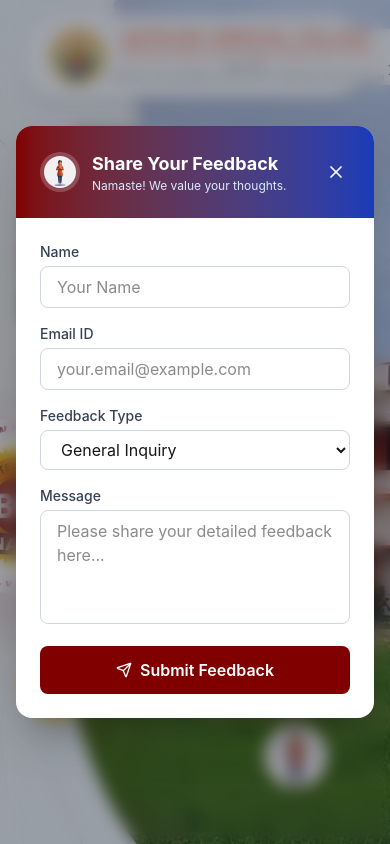
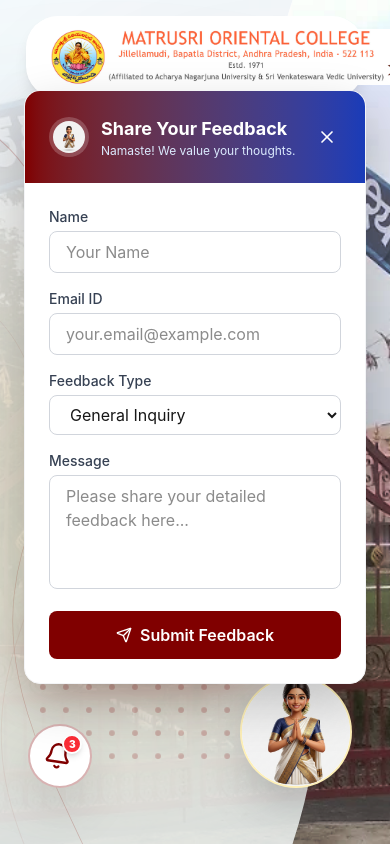
Before and after one commit to bhargavchukkapallu/MOC-college, a React (Vite) app: page / in a window 390 px wide. Both pictures are taken after a click on the button "Namaste! Feedback". Shown: the top 844 px of the page. Built offline with nearby package versions, Linux system fonts and the light colour scheme.

Commit message:
feat: implement responsive Navbar with mega menus, layout components, and global styling

```diff
--- a/src/App.jsx
+++ b/src/App.jsx
@@ -3,6 +3,7 @@ import { HashRouter as Router, Routes, Route } from 'react-router-dom';
 import Navbar from './components/layout/Navbar';
 import Footer from './components/layout/Footer';
 import FloatingFeedback from './components/ui/FloatingFeedback';
+import FloatingNotifications from './components/ui/FloatingNotifications';
 import Home from './pages/Home';
 import About from './pages/About';
 import Academics from './pages/Academics';
@@ -25,6 +26,7 @@ function App() {
         </main>
         <Footer />
         <FloatingFeedback />
+        <FloatingNotifications />
       </div>
     </Router>
   );
--- a/src/components/home/HeroSection.jsx
+++ b/src/components/home/HeroSection.jsx
@@ -1,14 +1,62 @@
-import React from 'react';
-import { motion } from 'framer-motion';
+import React, { useState, useEffect } from 'react';
+import { motion, AnimatePresence } from 'framer-motion';
 import { ArrowRight, Phone, GraduationCap, Award } from 'lucide-react';
 import { Link } from 'react-router-dom';
 
+const heroBackgrounds = [
+    'images/MOC-Building.jpg',
+    'images/mog-gate.jpg',
+    'images/MOC-Library-2.jpg',
+    'images/moc-lab.jpg'
+];
+
 const HeroSection = () => {
+    const [currentBg, setCurrentBg] = useState(0);
+
+    useEffect(() => {
+        const timer = setInterval(() => {
+            setCurrentBg((prev) => (prev + 1) % heroBackgrounds.length);
+        }, 5000);
+        return () => clearInterval(timer);
+    }, []);
     return (
-        <section className="relative h-screen w-full overflow-hidden bg-[#f3f9ff]">
-            {/* Decorative Background Elements */}
-            <div className="absolute inset-0 pointer-events-none z-0">
-                {/* Animated Circuit Lines */}
+        <section className="relative h-screen w-full overflow-hidden bg-brand-dark">
+            {/* 1. Full-Width Background Image Carousel */}
+            <div className="absolute inset-0 z-0 bg-brand-dark">
+                <AnimatePresence>
+                    <motion.img
+                        key={currentBg}
+                        initial={{ opacity: 0, scale: 1.05 }}
+                        animate={{ opacity: 1, scale: 1 }}
+                        exit={{ opacity: 0 }}
+                        transition={{ duration: 1.5, ease: "easeInOut" }}
+                        src={`${import.meta.env.BASE_URL}${heroBackgrounds[currentBg]}`}
+                        alt="MOC Campus Background"
+                        className="absolute inset-0 w-full h-full object-cover"
+                    />
+                </AnimatePresence>
+                <div className="absolute inset-0 bg-brand-dark/30 mix-blend-overlay z-10 pointer-events-none"></div>
+            </div>
+
+            {/* 2. Left Side Transparent SVG Mask Overlay */}
+            <div className="absolute top-0 left-0 w-full lg:w-[65%] h-full z-10 pointer-events-none">
+                <svg className="absolute w-0 h-0">
+                    <defs>
+                        <clipPath id="heroLeftMask" clipPathUnits="objectBoundingBox">
+                            {/* Single Wave Mask */}
+                            <path d="M0,0 L0,1 L0.75,1 C1,0.65 0.5,0.35 0.75,0 L0,0 Z" />
+                        </clipPath>
+                    </defs>
+                </svg>
+
+                <motion.div
+                    initial={{ x: -100, opacity: 0 }}
+                    animate={{ x: 0, opacity: 1 }}
+                    transition={{ duration: 1.5, ease: "easeOut" }}
+                    className="w-full h-full bg-[#f3f9ff]/85 relative shadow-[50px_0_100px_rgba(0,0,0,0.1)] pointer-events-auto"
+                    style={{ clipPath: 'url(#heroLeftMask)' }}
+                >
+                    {/* Decorative Background Elements moved inside the mask */}
                     <svg className="absolute top-0 left-0 w-full h-full opacity-20" viewBox="0 0 1000 1000" fill="none" preserveAspectRatio="none">
                         <motion.path
                             initial={{ pathLength: 0, opacity: 0 }}
@@ -25,7 +73,6 @@ const HeroSection = () => {
                             transition={{ delay: 2.5 }}
                             cx="300" cy="1100" r="5" fill="var(--color-brand-primary)"
                         />
-
                         <motion.path
                             initial={{ pathLength: 0, opacity: 0 }}
                             animate={{ pathLength: 1, opacity: 0.6 }}
@@ -37,13 +84,24 @@ const HeroSection = () => {
                     </svg>
 
                     {/* Ambient Glows */}
-                <div className="absolute top-[10%] left-[10%] w-[30rem] h-[30rem] bg-brand-primary/5 rounded-full blur-[120px]"></div>
-                <div className="absolute bottom-[10%] right-[40%] w-[40rem] h-[40rem] bg-brand-secondary/10 rounded-full blur-[150px]"></div>
+                    <div className="absolute top-[10%] left-[10%] w-[30rem] h-[30rem] bg-brand-primary/10 rounded-full blur-[120px]"></div>
+                    <div className="absolute bottom-[10%] right-[10%] w-[30rem] h-[30rem] bg-brand-secondary/20 rounded-full blur-[150px]"></div>
+
+                    {/* Dotted Grid Pattern inside left mask */}
+                    <div className="absolute bottom-[10%] left-[10%] w-48 h-48 opacity-20 pointer-events-none">
+                        <svg width="100%" height="100%" viewBox="0 0 100 100">
+                            <pattern id="gridDots" x="0" y="0" width="12" height="12" patternUnits="userSpaceOnUse">
+                                <circle cx="2" cy="2" r="1.5" fill="var(--color-brand-primary)" />
+                            </pattern>
+                            <rect width="100" height="100" fill="url(#gridDots)" />
+                        </svg>
+                    </div>
+                </motion.div>
             </div>
 
-            <div className="container mx-auto h-full px-6 lg:px-16 flex items-center relative z-10">
-                <div className="w-full lg:w-[58%] flex flex-col items-start gap-6 lg:gap-10">
-
+            {/* 3. Text Content */}
+            <div className="container mx-auto h-full px-6 lg:px-16 flex items-center relative z-20 pointer-events-none">
+                <div className="w-full lg:w-[55%] flex flex-col items-start gap-6 lg:gap-10 pointer-events-auto">
                     {/* Elite Tagline */}
                     <motion.div
                         initial={{ opacity: 0, x: -30 }}
@@ -87,7 +145,7 @@ const HeroSection = () => {
                         initial={{ opacity: 0, y: 30 }}
                         animate={{ opacity: 1, y: 0 }}
                         transition={{ duration: 0.8, delay: 0.4 }}
-                        className="text-gray-500 text-lg lg:text-2xl max-w-2xl leading-relaxed font-medium"
+                        className="text-gray-600 text-lg lg:text-2xl max-w-2xl leading-relaxed font-medium"
                     >
                         Nurturing Vedic knowledge and Oriental studies since 1971. We blend timeless heritage with modern academic brilliance to shape tomorrow's scholars.
                     </motion.p>
@@ -107,7 +165,7 @@ const HeroSection = () => {
                             <ArrowRight className="w-6 h-6 group-hover:translate-x-2 transition-transform" />
                         </Link>
 
-                        <div className="flex items-center gap-6 group cursor-pointer">
+                        {/* <div className="flex items-center gap-6 group cursor-pointer">
                             <div className="w-16 h-16 bg-brand-secondary rounded-full flex items-center justify-center text-brand-primary shadow-xl group-hover:scale-110 transition-transform relative">
                                 <Phone className="w-8 h-8" />
                                 <div className="absolute inset-0 rounded-full animate-ping bg-brand-secondary/40 -z-10"></div>
@@ -116,62 +174,18 @@ const HeroSection = () => {
                                 <p className="text-xs text-gray-400 font-black uppercase tracking-[0.2em]">Need Help?</p>
                                 <p className="text-brand-dark font-black text-xl lg:text-2xl group-hover:text-brand-primary transition-colors">+91 77889 90685</p>
                             </div>
-                        </div>
+                        </div> */}
                     </motion.div>
                 </div>
             </div>
 
-            {/* Right Side: Hero Image with Masterpiece Mask */}
-            <div className="absolute top-0 right-0 w-full lg:w-[50%] h-full z-20 pointer-events-none lg:pointer-events-auto">
-                <div className="relative w-full h-full">
-
-                    {/* Custom SVG Mask Definition */}
-                    <svg className="absolute w-0 h-0">
-                        <defs>
-                            <clipPath id="heroMasterMask" clipPathUnits="objectBoundingBox">
-                                <path d="M1,0 L1,1 L0.35,1 C0.1,0.85 0.05,0.5 0.3,0.3 C0.45,0.15 0.25,0 0.3,0 L1,0 Z" />
-                            </clipPath>
-                        </defs>
-                    </svg>
-
-                    {/* Image Container */}
-                    <motion.div
-                        initial={{ x: 100, opacity: 0 }}
-                        animate={{ x: 0, opacity: 1 }}
-                        transition={{ duration: 1.5, ease: "easeOut" }}
-                        className="w-full h-full bg-brand-primary/5 overflow-hidden relative shadow-[-50px_0_100px_rgba(0,0,0,0.05)]"
-                        style={{ clipPath: 'url(#heroMasterMask)' }}
-                    >
-                        <motion.img
-                            initial={{ scale: 1.3, rotate: 2 }}
-                            animate={{ scale: 1, rotate: 0 }}
-                            transition={{ duration: 3 }}
-                            src={`${import.meta.env.BASE_URL}images/MOC-Building.jpg`}
-                            alt="MOC Campus"
-                            className="w-full h-full object-cover"
-                        />
-                        {/* Cinematic Overlays */}
-                        <div className="absolute inset-0 bg-gradient-to-r from-brand-primary/15 via-transparent to-transparent"></div>
-                        <div className="absolute inset-0 bg-brand-dark/5 mix-blend-overlay"></div>
-
-                        {/* Dotted Grid Pattern */}
-                        <div className="absolute bottom-[15%] left-[20%] w-48 h-48 opacity-30 pointer-events-none">
-                            <svg width="100%" height="100%" viewBox="0 0 100 100">
-                                <pattern id="gridDots" x="0" y="0" width="12" height="12" patternUnits="userSpaceOnUse">
-                                    <circle cx="2" cy="2" r="1.5" fill="var(--color-brand-secondary)" />
-                                </pattern>
-                                <rect width="100" height="100" fill="url(#gridDots)" />
-                            </svg>
-                        </div>
-                    </motion.div>
-
-                    {/* Award Badge - Positioned on the wave edge */}
-                    <div className="absolute top-[60%] left-[5%] -translate-y-1/2 -translate-x-1/2 lg:-translate-x-1/4 z-30">
+            {/* 4. Award Badge - Positioned on the wave edge of the left mask */}
+            <div className="absolute bottom-[20%] left-[45%] lg:bottom-[0px] lg:left-[52%] -translate-y-1/2 -translate-x-1/2 z-30 opacity-90 lg:opacity-100 pointer-events-auto">
                 <motion.div
                     initial={{ scale: 0, rotate: -45 }}
                     animate={{ scale: 1, rotate: 0 }}
                     transition={{ delay: 1.2, type: "spring", stiffness: 100 }}
-                            className="relative w-48 h-48 lg:w-64 lg:h-64 drop-shadow-[0_20px_50px_rgba(128,0,0,0.2)]"
+                    className="relative w-32 h-32 md:w-40 md:h-40 lg:w-64 lg:h-64 drop-shadow-[0_20px_50px_rgba(128,0,0,0.2)]"
                 >
                     <motion.div
                         animate={{ rotate: 360 }}
@@ -191,13 +205,11 @@ const HeroSection = () => {
                         </svg>
                     </motion.div>
                     <div className="absolute inset-0 flex items-center justify-center">
-                                <div className="w-38 h-38 lg:w-38 lg:h-38 rounded-full flex flex-col items-center justify-center shadow-inner border-[6px] border-white text-white">
-                                    <img src={`${import.meta.env.BASE_URL}MOC-Naac-B.png`} alt="NAAC-B++" />
+                        <div className="w-[75%] h-[75%] rounded-full flex flex-col items-center justify-center shadow-inner border-[4px] lg:border-[6px] border-white text-white overflow-hidden bg-white">
+                            <img src={`${import.meta.env.BASE_URL}MOC-Naac-B.png`} alt="NAAC-B++" className="w-[80%] h-[80%] object-contain" />
                         </div>
                     </div>
                 </motion.div>
-                    </div>
-                </div>
             </div>
 
             {/* Floating Scroll Indicator */}
@@ -205,7 +217,7 @@ const HeroSection = () => {
                 initial={{ opacity: 0 }}
                 animate={{ opacity: 1 }}
                 transition={{ delay: 2 }}
-                className="absolute bottom-8 left-12 hidden lg:flex flex-col items-center gap-4 z-30"
+                className="absolute bottom-8 left-12 hidden lg:flex flex-col items-center gap-4 z-30 pointer-events-none"
             >
                 <div className="flex flex-col items-center gap-2">
                     <motion.div
--- a/src/components/layout/Navbar.jsx
+++ b/src/components/layout/Navbar.jsx
@@ -57,12 +57,12 @@ const Navbar = () => {
   return (
     <header className="fixed w-full z-50 transition-all duration-300 pt-4 lg:pt-6 pointer-events-none">
       <div className={`mx-auto transition-all duration-500 ease-in-out pointer-events-auto ${scrolled
-          ? 'max-w-full px-0 -mt-4 lg:-mt-6'
-          : 'max-w-[95%] lg:max-w-[90%] px-4 sm:px-6'
+        ? 'max-w-full px-0 -mt-4 lg:-mt-6'
+        : 'max-w-[95%] lg:max-w-[90%] px-4 sm:px-6'
         }`}>
-        <nav className={`transition-all duration-500 ease-in-out ${scrolled
-            ? 'bg-white shadow-xl p-3 border-b border-gray-100 rounded-none'
-            : 'bg-white/95 backdrop-blur-md shadow-lg py-3 lg:py-4 px-6 lg:px-10 rounded-[2rem] lg:rounded-full border border-white/20'
+        <nav className={`transition-all bg-white duration-500 ease-in-out ${scrolled
+          ? 'shadow-xl p-3 border-b border-gray-100 rounded-none'
+          : 'backdrop-blur-md shadow-lg py-3 lg:py-4 px-6 lg:px-10 rounded-[2rem] lg:rounded-full border border-white/20'
           }`}>
           <div className="flex justify-between items-center">
             {/* Logo */}
--- a/src/components/ui/FloatingFeedback.jsx
+++ b/src/components/ui/FloatingFeedback.jsx
@@ -33,8 +33,8 @@ const FloatingFeedback = () => {
     <>
       {/* Floating Button */}
       <motion.button
-        className="fixed bottom-6 right-6 z-50 group flex flex-col items-center justify-center focus:outline-none"
-        onClick={() => setIsOpen(true)}
+        className="fixed bottom-6 right-6 z-50 group flex flex-col items-center justify-center focus:outline-none cursor-pointer"
+        onClick={() => setIsOpen(!isOpen)}
         whileHover={{ scale: 1.05 }}
         whileTap={{ scale: 0.95 }}
       >
@@ -43,11 +43,11 @@ const FloatingFeedback = () => {
           <div className="absolute inset-0 bg-brand-secondary rounded-full animate-ping opacity-70"></div>
 
           {/* Namaste Character Icon */}
-          <div className="relative w-16 h-16 bg-white rounded-full shadow-2xl flex items-center justify-center overflow-hidden border-2 border-brand-secondary/30 group-hover:border-brand-secondary transition-colors duration-300">
+          <div className="relative w-28 h-28 bg-white rounded-full shadow-2xl flex items-center justify-center overflow-hidden border-2 border-brand-secondary/30 group-hover:border-brand-secondary transition-colors duration-300">
             <img
               src={`${import.meta.env.BASE_URL}namaste_icon.png`}
               alt="Feedback"
-              className="w-[120%] h-[120%] object-cover object-center"
+              className="w-[140%] h-[140%] object-cover object-center"
               title="Namaste! Click to share feedback"
             />
           </div>
@@ -59,20 +59,20 @@ const FloatingFeedback = () => {
         </span>
       </motion.button>
 
-      {/* Feedback Modal */}
+      {/* Feedback Popover */}
       <AnimatePresence>
         {isOpen && (
-          <motion.div
-            initial={{ opacity: 0 }}
-            animate={{ opacity: 1 }}
-            exit={{ opacity: 0 }}
-            className="fixed inset-0 z-[60] flex items-center justify-center p-4 bg-gray-900/40 backdrop-blur-sm"
-          >
+          <>
+            <div
+              className="fixed inset-0 z-[55]"
+              onClick={() => setIsOpen(false)}
+            />
             <motion.div
-              initial={{ scale: 0.9, opacity: 0, y: 20 }}
+              initial={{ scale: 0.8, opacity: 0, y: 20 }}
               animate={{ scale: 1, opacity: 1, y: 0 }}
-              exit={{ scale: 0.9, opacity: 0, y: 20 }}
-              className="bg-white rounded-2xl shadow-2xl w-full max-w-md overflow-hidden"
+              exit={{ scale: 0.8, opacity: 0, y: 20 }}
+              style={{ originX: 1, originY: 1 }}
+              className="fixed bottom-[160px] right-6 z-[60] bg-white rounded-2xl shadow-[0_20px_50px_rgba(0,0,0,0.2)] border border-gray-100 w-[calc(100vw-3rem)] sm:w-[400px] overflow-hidden"
             >
               <div className="bg-gradient-to-r from-brand-primary to-blue-800 p-6 flex justify-between items-center text-white">
                 <div className="flex items-center gap-3">
@@ -175,7 +175,7 @@ const FloatingFeedback = () => {
                 )}
               </div>
             </motion.div>
-          </motion.div>
+          </>
         )}
       </AnimatePresence>
     </>
--- /dev/null
+++ b/src/components/ui/FloatingNotifications.jsx
@@ -0,0 +1,166 @@
+import React, { useState } from 'react';
+import { motion, AnimatePresence } from 'framer-motion';
+import { Bell, X, ChevronRight, Sparkles } from 'lucide-react';
+import { Link } from 'react-router-dom';
+
+const notifications = [
+  {
+    id: 1,
+    title: "Admissions Open for 2025",
+    date: "May 01, 2025",
+    type: "new",
+    desc: "Applications are now open for BA, B.Com, and traditional Oriental studies courses."
+  },
+  {
+    id: 2,
+    title: "Sanskrit Workshop",
+    date: "May 10, 2025",
+    type: "event",
+    desc: "Join our 3-day intensive workshop on spoken Sanskrit and ancient literature."
+  },
+  {
+    id: 3,
+    title: "Exam Timetable Released",
+    date: "April 28, 2025",
+    type: "update",
+    desc: "Semester end examination schedule is now available on the student portal."
+  }
+];
+
+const FloatingNotifications = () => {
+  const [isOpen, setIsOpen] = useState(false);
+  const [hasUnread, setHasUnread] = useState(true);
+
+  const handleOpen = () => {
+    setIsOpen(!isOpen);
+    if (!isOpen) {
+      setHasUnread(false);
+    }
+  };
+
+  return (
+    <>
+      {/* Floating Button */}
+      <motion.button
+        className="fixed bottom-6 left-6 z-50 group flex flex-col items-center justify-center focus:outline-none cursor-pointer"
+        onClick={handleOpen}
+        whileHover={{ scale: 1.05 }}
+        whileTap={{ scale: 0.95 }}
+      >
+        <div className="relative">
+          {/* Animated pulse for unread */}
+          {hasUnread && (
+            <div className="absolute inset-0 bg-brand-primary rounded-full animate-ping opacity-60"></div>
+          )}
+
+          {/* Icon Wrapper */}
+          <div className={`relative w-16 h-16 rounded-full shadow-2xl flex items-center justify-center overflow-hidden border-2 transition-colors duration-300 ${
+            isOpen ? 'bg-brand-primary border-brand-primary text-white' : 'bg-white border-brand-primary/30 text-brand-primary group-hover:border-brand-primary'
+          }`}>
+            <motion.div
+              animate={{ rotate: hasUnread ? [0, -20, 20, -15, 15, 0] : 0 }}
+              transition={{ duration: 1, repeat: hasUnread ? Infinity : 0, repeatDelay: 2 }}
+              className="origin-top"
+            >
+              <Bell className="w-7 h-7" />
+            </motion.div>
+
+            {/* Numeric Unread Badge */}
+            {hasUnread && (
+              <div className="absolute top-2 right-2 w-5 h-5 bg-red-500 rounded-full border-2 border-white flex items-center justify-center shadow-md">
+                <span className="text-white text-[10px] font-black leading-none">{notifications.length}</span>
+              </div>
+            )}
+          </div>
+        </div>
+
+        {/* Tooltip */}
+        <span className="mt-2 px-3 py-1 bg-brand-dark text-white text-xs font-semibold rounded-full shadow-lg opacity-0 group-hover:opacity-100 transition-opacity duration-300 translate-y-1">
+          Updates
+        </span>
+      </motion.button>
+
+      {/* Notifications Popover */}
+      <AnimatePresence>
+        {isOpen && (
+          <>
+            <div
+              className="fixed inset-0 z-[55]"
+              onClick={() => setIsOpen(false)}
+            />
+            <motion.div
+              initial={{ scale: 0.8, opacity: 0, y: 20 }}
+              animate={{ scale: 1, opacity: 1, y: 0 }}
+              exit={{ scale: 0.8, opacity: 0, y: 20 }}
+              style={{ originX: 0, originY: 1 }}
+              className="fixed bottom-[110px] left-6 z-[60] bg-white rounded-2xl shadow-[0_20px_50px_rgba(0,0,0,0.2)] border border-gray-100 w-[calc(100vw-3rem)] sm:w-[380px] overflow-hidden flex flex-col"
+            >
+              {/* Header */}
+              <div className="bg-brand-dark p-6 flex justify-between items-center text-white relative overflow-hidden">
+                <div className="absolute top-0 right-0 w-32 h-32 bg-brand-primary/20 rounded-full blur-2xl transform translate-x-1/2 -translate-y-1/2"></div>
+                <div className="relative z-10">
+                  <div className="flex items-center gap-2 mb-1">
+                    <Sparkles className="w-5 h-5 text-brand-secondary" />
+                    <h3 className="font-bold text-lg">News & Updates</h3>
+                  </div>
+                  <p className="text-gray-400 text-xs">Stay connected with MOC</p>
+                </div>
+                <button
+                  onClick={() => setIsOpen(false)}
+                  className="relative z-10 p-2 hover:bg-white/10 rounded-full transition-colors"
+                >
+                  <X className="w-5 h-5" />
+                </button>
+              </div>
+
+              {/* List */}
+              <div className="max-h-[60vh] overflow-y-auto custom-scrollbar p-2">
+                {notifications.map((item, idx) => (
+                  <motion.div
+                    initial={{ opacity: 0, x: -20 }}
+                    animate={{ opacity: 1, x: 0 }}
+                    transition={{ delay: idx * 0.1 }}
+                    key={item.id}
+                    className="p-4 hover:bg-gray-50 rounded-xl transition-colors cursor-pointer group border-b border-gray-50 last:border-0"
+                  >
+                    <div className="flex justify-between items-start mb-2">
+                      <span className={`text-[10px] font-black uppercase tracking-wider px-2 py-1 rounded-md ${
+                        item.type === 'new' ? 'bg-green-100 text-green-700' :
+                        item.type === 'event' ? 'bg-brand-secondary/20 text-brand-dark' :
+                        'bg-blue-100 text-blue-700'
+                      }`}>
+                        {item.type}
+                      </span>
+                      <span className="text-xs text-gray-400 font-medium flex items-center gap-1">
+                        {item.date}
+                      </span>
+                    </div>
+                    <h4 className="font-bold text-gray-900 mb-1 group-hover:text-brand-primary transition-colors">
+                      {item.title}
+                    </h4>
+                    <p className="text-sm text-gray-500 leading-relaxed">
+                      {item.desc}
+                    </p>
+                  </motion.div>
+                ))}
+              </div>
+
+              {/* Footer */}
+              <div className="p-4 border-t border-gray-100 bg-gray-50">
+                <Link
+                  to="/about"
+                  onClick={() => setIsOpen(false)}
+                  className="flex items-center justify-center gap-2 text-sm font-bold text-brand-primary hover:text-brand-dark transition-colors"
+                >
+                  View All Announcements <ChevronRight className="w-4 h-4" />
+                </Link>
+              </div>
+            </motion.div>
+          </>
+        )}
+      </AnimatePresence>
+    </>
+  );
+};
+
+export default FloatingNotifications;
--- a/src/index.css
+++ b/src/index.css
@@ -9,7 +9,7 @@
 
 @layer base {
   body {
-    @apply bg-brand-light text-brand-dark font-sans antialiased selection:bg-brand-secondary selection:text-white;
+    @apply bg-brand-light text-brand-dark font-sans antialiased selection:bg-brand-secondary selection:text-white overflow-x-hidden;
   }
 }
 
```
Also changed, not shown: public/namaste_icon.png. Lines whose indentation alone changed are shown as unchanged.
